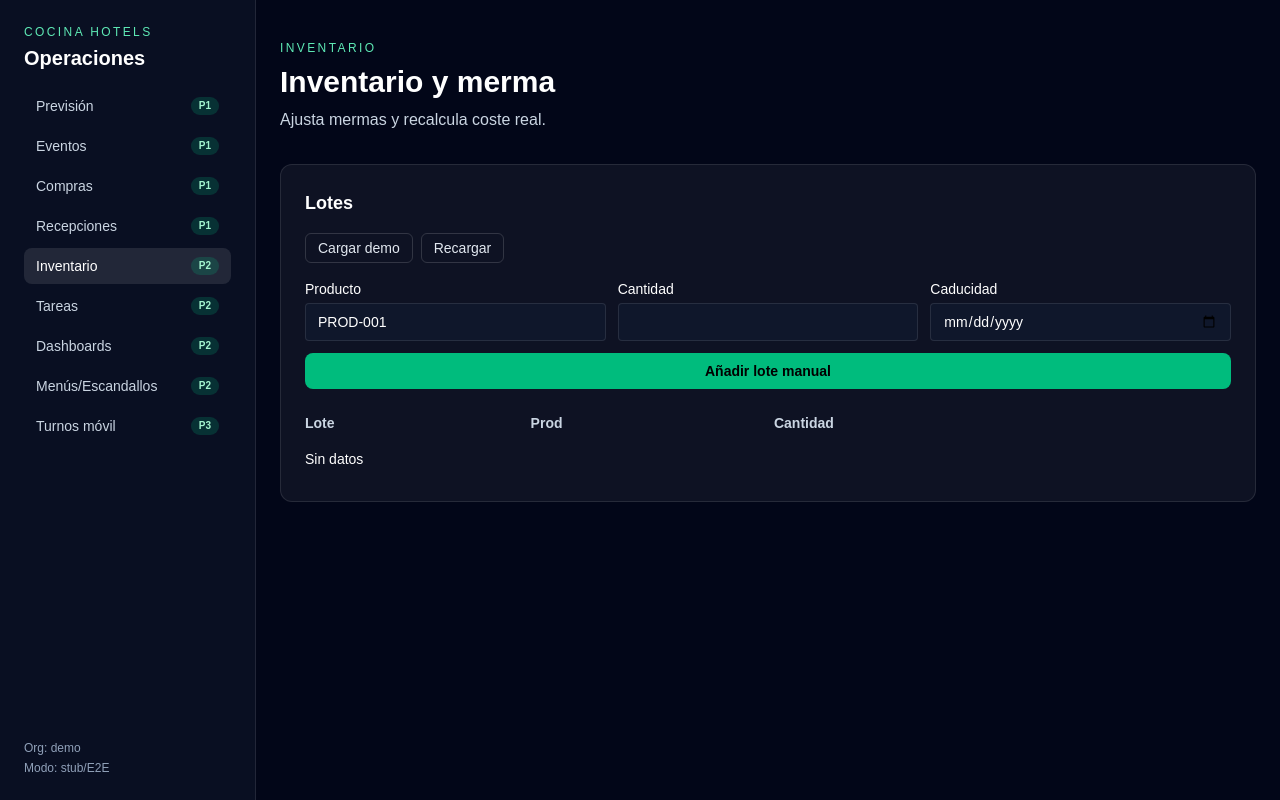
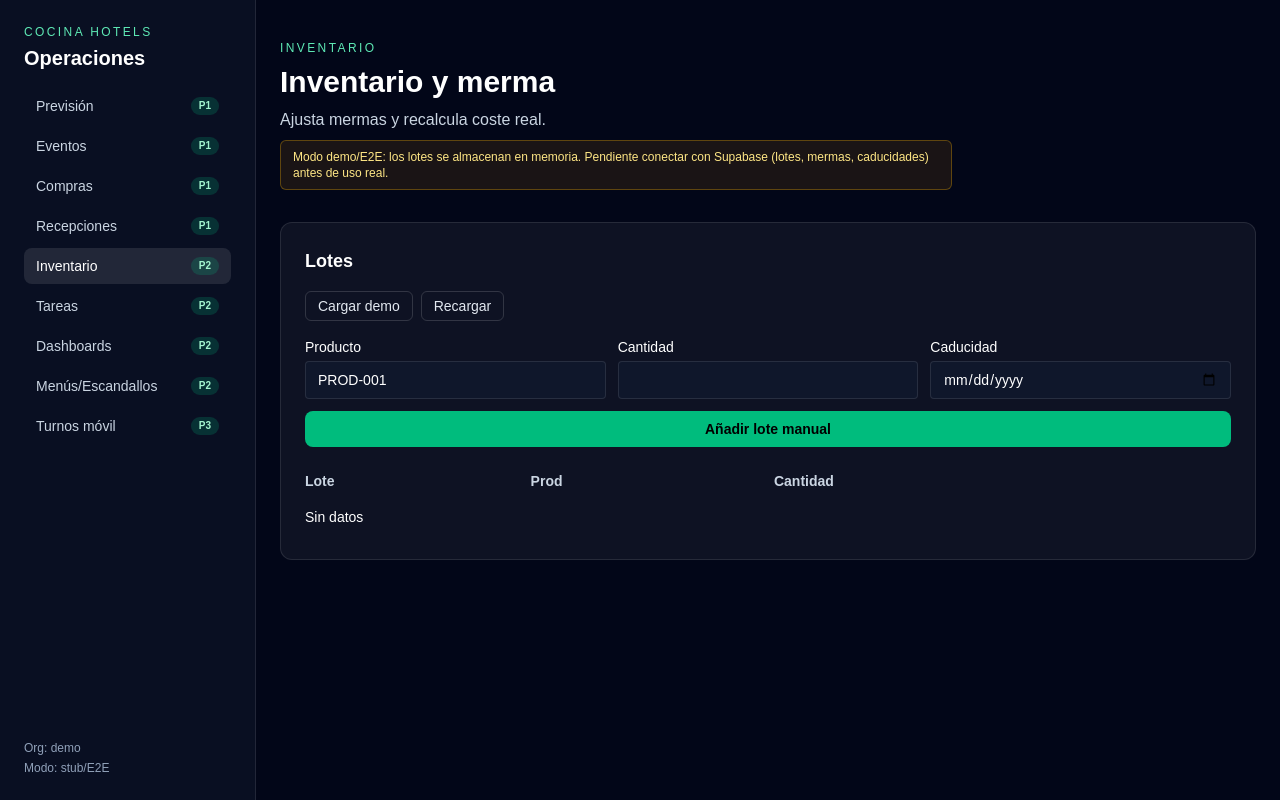
Before and after one commit to rai1001/gestion-ChefOs, a Next.js app: page /inventory in a window 1280 px wide. Built offline with nearby package versions, Linux system fonts and the light colour scheme.

Commit message:
chore: add demo notice to inventory page

```diff
--- a/src/app/(app)/inventory/page.tsx
+++ b/src/app/(app)/inventory/page.tsx
@@ -68,6 +68,9 @@ export default function InventoryPage() {
         <p className="text-xs uppercase tracking-[0.2em] text-emerald-300">Inventario</p>
         <h1 className="text-3xl font-semibold">Inventario y merma</h1>
         <p className="text-slate-300">Ajusta mermas y recalcula coste real.</p>
+        <div className="text-xs text-amber-200 bg-amber-500/10 border border-amber-400/30 rounded-md px-3 py-2 max-w-2xl" data-testid="inventory-demo-alert">
+          Modo demo/E2E: los lotes se almacenan en memoria. Pendiente conectar con Supabase (lotes, mermas, caducidades) antes de uso real.
+        </div>
       </header>
 
       <section className="bg-white/5 border border-white/10 rounded-xl p-6 space-y-4">
```
